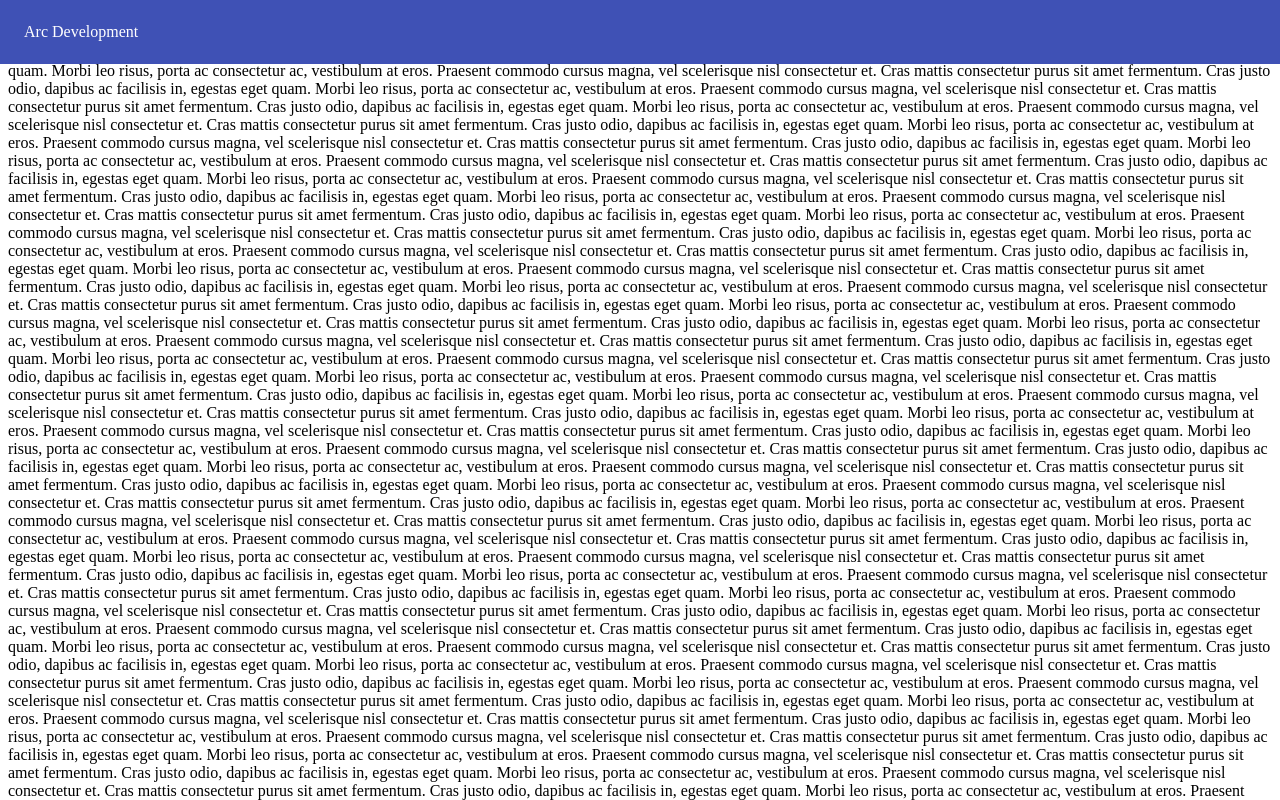
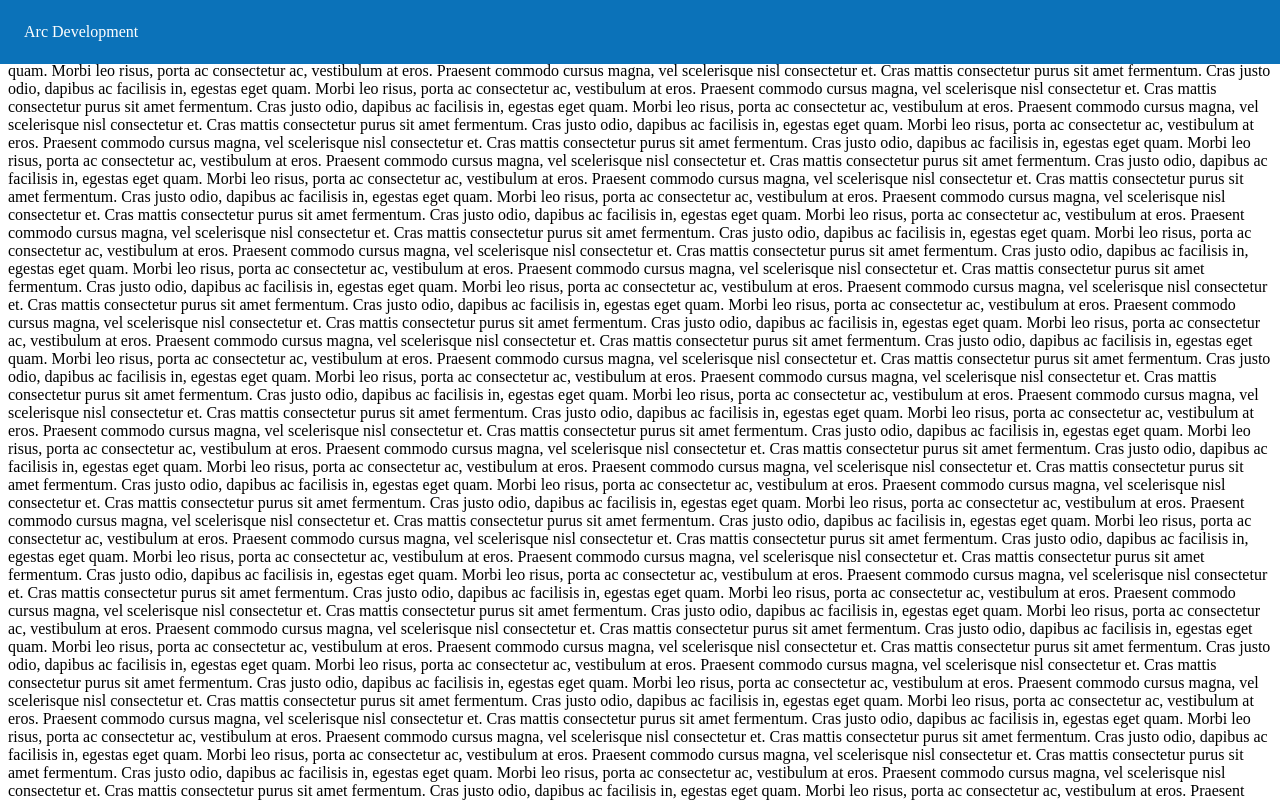
Before and after one commit to rafaelthemendes/arcdevelopment, a React (Create React App) app: page / in a window 1280 px wide. Shown: the top 800 px of the page. Built offline with nearby package versions, Linux system fonts and the light colour scheme.

Commit message:
Added material ui styles and created a Theme with some custom colors

```diff
--- a/package.json
+++ b/package.json
@@ -4,6 +4,7 @@
   "private": true,
   "dependencies": {
     "@material-ui/core": "^4.12.3",
+    "@material-ui/styles": "^4.11.4",
     "@testing-library/jest-dom": "^5.16.1",
     "@testing-library/react": "^12.1.2",
     "@testing-library/user-event": "^13.5.0",
--- a/src/components/App.js
+++ b/src/components/App.js
@@ -1,8 +1,10 @@
 import Header from "./ui/Header";
+import { ThemeProvider } from "@material-ui/core/styles";
+import theme from "./ui/Theme";
 
 function App() {
   return (
-    <div className="App">
+    <ThemeProvider theme={theme}>
       <Header />
       {[...new Array(300)]
         .map(
@@ -12,7 +14,7 @@
 Praesent commodo cursus magna, vel scelerisque nisl consectetur et.`
         )
         .join("\n")}
-    </div>
+    </ThemeProvider>
   );
 }
 
--- /dev/null
+++ b/src/components/ui/Theme.js
@@ -0,0 +1,19 @@
+import { createTheme } from "@material-ui/core/styles";
+
+const arcBlue = "#0B72B9";
+const arcOrange = "#FFBA60";
+
+export default createTheme({
+  palette: {
+    common: {
+      blue: arcBlue,
+      orange: arcOrange,
+    },
+    primary: {
+      main: arcBlue,
+    },
+    secondary: {
+      main: arcOrange,
+    },
+  },
+});
```
Also changed, not shown: 1 other file (tests, documents, lock files or other folders).
